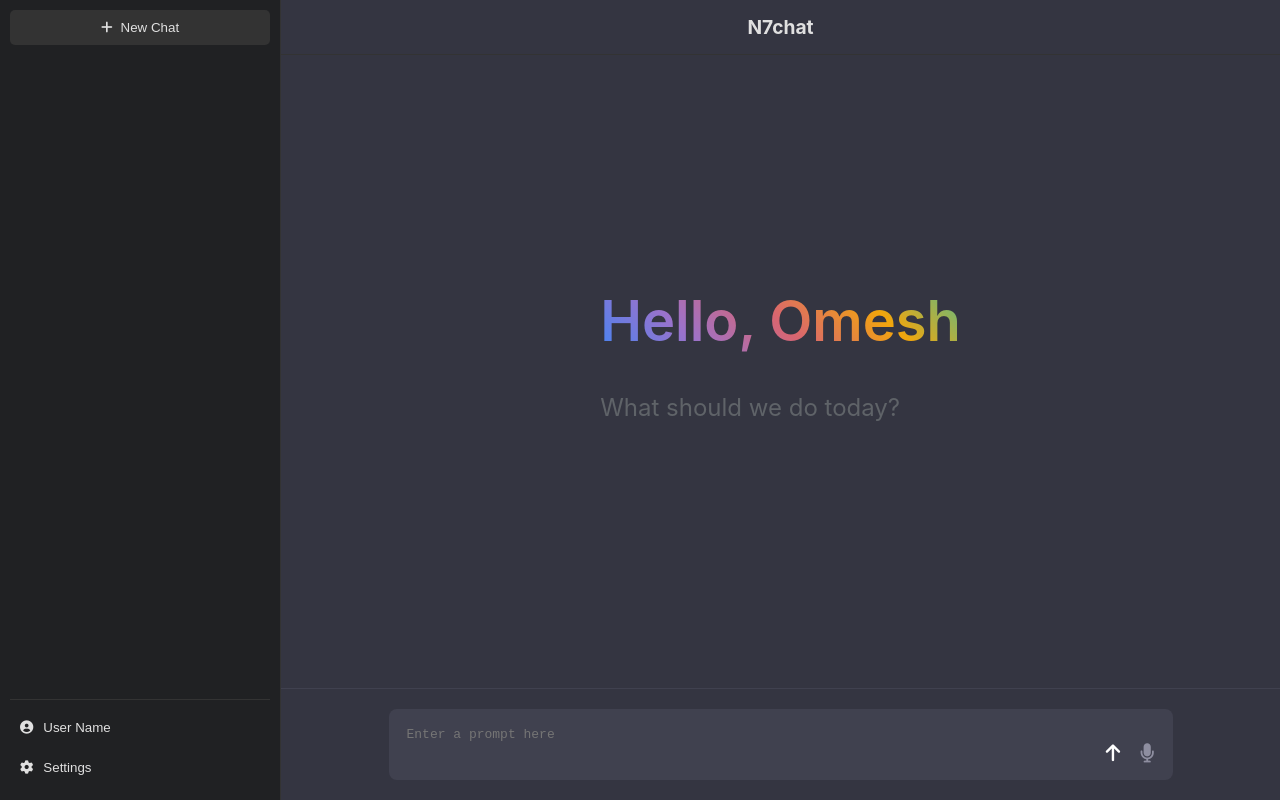
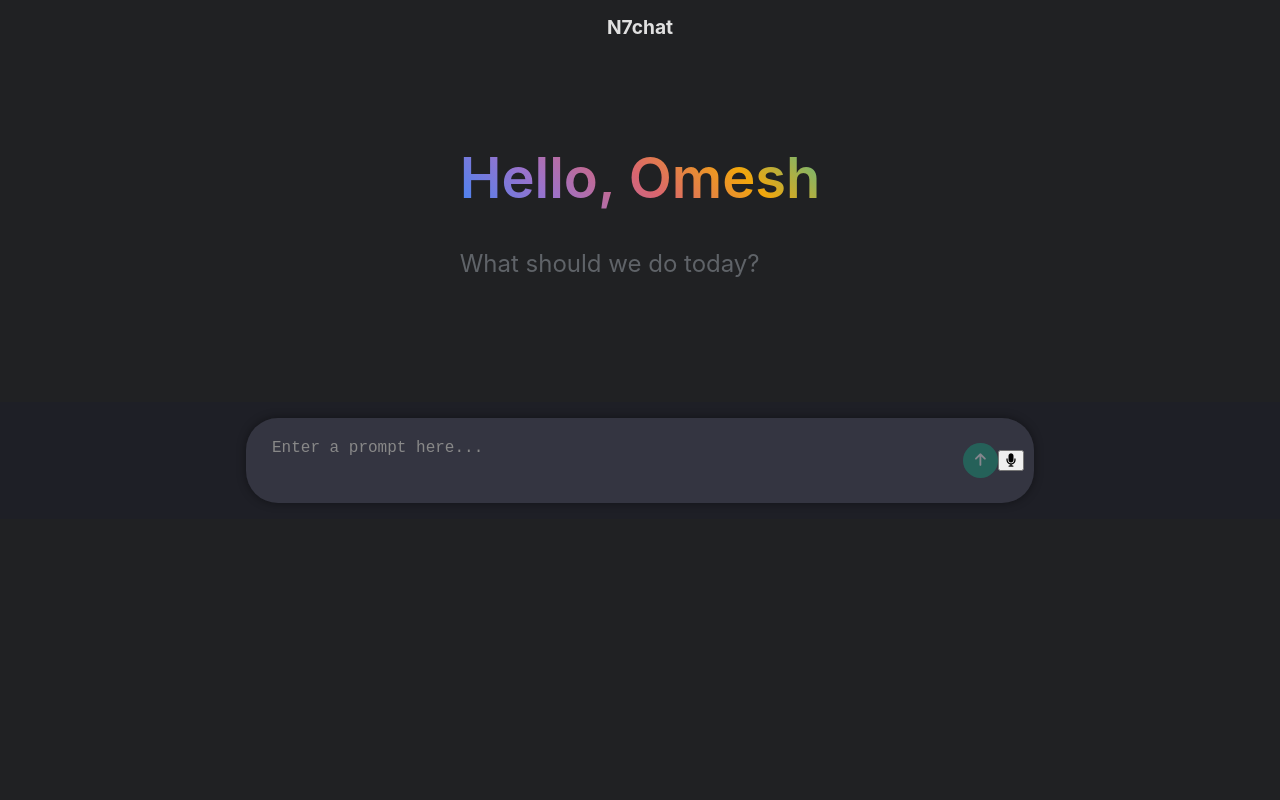
Before and after one commit to OmeshThokchom/Chatbot_manipur, a React (Vite) app in the folder frontend/: page / in a window 1280 px wide. Built offline with nearby package versions, Linux system fonts and the light colour scheme.

Commit message:
refactoring everything

```diff
--- a/frontend/src/App.css
+++ b/frontend/src/App.css
@@ -1,309 +1,25 @@
 .chat-wrapper {
-  display: flex;
   height: 100vh;
   width: 100vw;
-  background-color: #202123;
-  color: #e0e0e0;
-}
-
-.chat-sidebar {
-  width: 260px;
-  background-color: #202123;
-  display: flex;
-  flex-direction: column;
-  padding: 10px;
-  border-right: 1px solid #333;
-}
-
-.chat-sidebar__new-chat-button {
-  width: 100%;
-  padding: 10px;
-  background-color: #333;
-  color: #e0e0e0;
-  border: none;
-  border-radius: 5px;
-  cursor: pointer;
-  margin-bottom: 10px;
-  display: flex;
-  align-items: center;
-  justify-content: center;
-}
-
-.chat-sidebar__new-chat-button i {
-  margin-right: 8px;
-}
-
-.chat-sidebar__history {
-  flex-grow: 1;
-  overflow-y: auto;
-  padding-right: 5px;
-}
-
-.chat-sidebar__footer {
-  padding-top: 10px;
-  border-top: 1px solid #333;
-}
-
-.chat-sidebar__footer-button {
-  width: 100%;
-  padding: 10px;
-  background-color: transparent;
-  color: #e0e0e0;
-  border: none;
-  border-radius: 5px;
-  cursor: pointer;
-  display: flex;
-  align-items: center;
-  margin-bottom: 5px;
-}
-
-.chat-sidebar__footer-button i {
-  margin-right: 10px;
+  background-color: var(--background-color);
+  color: var(--text-color);
 }
 
 .chat-main {
   flex-grow: 1;
   display: flex;
   flex-direction: column;
-  background-color: #343541;
+  background-color: var(--background-color);
 }
 
 .chat-main__header {
   padding: 15px;
   text-align: center;
-  border-bottom: 1px solid #333;
+  border-bottom: 1px solid var(--surface-color);
 }
 
 .chat-main__title {
   margin: 0;
   font-size: 1.2em;
-  color: #e0e0e0;
+  color: var(--text-color);
 }
-
-.chat-main__messages {
-  flex-grow: 1;
-  overflow-y: auto;
-  padding: 20px;
-  display: flex;
-  flex-direction: column;
-}
-
-.chat-main__input-area {
-  padding: 20px;
-  background-color: #343541;
-  border-top: 1px solid #333;
-  display: flex;
-  flex-direction: column;
-  align-items: center;
-}
-
-.chat-main__disclaimer {
-  font-size: 0.8em;
-  color: #888;
-  margin-top: 10px;
-}
-
-.chat-input {
-  display: flex;
-  align-items: flex-end;
-  width: 100%;
-  max-width: 768px;
-  background-color: #40414f;
-  border-radius: 8px;
-  padding: 8px;
-  position: relative; /* Added for positioning waves */
-}
-
-.chat-input__field {
-  flex-grow: 1;
-  border: none;
-  background: transparent;
-  color: #e0e0e0;
-  padding: 10px;
-  resize: none;
-  outline: none;
-  font-size: 1em;
-  max-height: 200px; /* Limit textarea height */
-  overflow-y: auto;
-  transition: all 0.3s ease; /* Added for smooth transition */
-}
-
-.chat-input__field--voice-active {
-  background-color: #555666; /* Darker background when voice active */
-  color: transparent; /* Hide text */
-  text-align: center;
-  display: flex;
-  align-items: center;
-  justify-content: center;
-  font-size: 1.5em; /* Larger icon */
-  position: absolute;
-  top: 0;
-  left: 0;
-  right: 0;
-  bottom: 0;
-  z-index: 1; /* Ensure it's above other elements if needed */
-}
-
-.chat-input__field--voice-active::placeholder {
-  color: transparent; /* Hide placeholder text */
-}
-
-.chat-input__field--voice-active::before {
-  content: '\f130'; /* Microphone icon from Font Awesome */
-  font-family: "Font Awesome 5 Free";
-  font-weight: 900;
-  color: #007bff;
-  position: absolute;
-  top: 50%;
-  left: 50%;
-  transform: translate(-50%, -50%);
-  z-index: 2;
-}
-
-.chat-input__send-button,
-.chat-input__voice-button {
-  background-color: transparent;
-  border: none;
-  color: #8e8ea0;
-  cursor: pointer;
-  padding: 10px;
-  font-size: 1.2em;
-  display: flex;
-  align-items: center;
-  justify-content: center;
-  z-index: 3; /* Ensure buttons are clickable */
-}
-
-.chat-input__send-button:hover,
-.chat-input__voice-button:hover {
-  color: #fff;
-}
-
-.voice-button-container {
-  position: relative;
-  display: flex;
-  align-items: center;
-  justify-content: center;
-}
-
-.voice-button-container__waves {
-  position: absolute;
-  width: 40px;
-  height: 40px;
-  border-radius: 50%;
-  background-color: rgba(0, 123, 255, 0.3);
-  opacity: 0;
-  transform: scale(0);
-  transition: all 0.5s ease-out;
-  z-index: 0; /* Ensure waves are behind the icon */
-}
-
-.voice-button-container__waves--active {
-  animation: pulse 1.5s infinite;
-}
-
-@keyframes pulse {
-  0% {
-    transform: scale(0.5);
-    opacity: 0.7;
-  }
-  100% {
-    transform: scale(1.2);
-    opacity: 0;
-  }
-}
-
-/* Message styling */
-.message {
-  display: flex;
-  align-items: flex-start;
-  margin-bottom: 20px;
-  padding: 15px;
-  border-radius: 8px;
-}
-
-.message__avatar {
-  width: 30px;
-  height: 30px;
-  border-radius: 50%;
-  display: flex;
-  align-items: center;
-  justify-content: center;
-  font-size: 0.9em;
-  margin-right: 15px;
-  flex-shrink: 0;
-}
-
-.message__avatar--user {
-  background-color: #007bff;
-  color: white;
-}
-
-.message__avatar--assistant {
-  background-color: #1a73e8;
-  color: white;
-}
-
-.message__content {
-  flex-grow: 1;
-  line-height: 1.6;
-  overflow-wrap: break-word;
-  word-break: break-word;
-}
-
-/* Markdown and code highlighting */
-.markdown p {
-  margin-bottom: 1em;
-}
-
-.markdown pre {
-  background-color: #2d2d2d;
-  padding: 10px;
-  border-radius: 5px;
-  overflow-x: auto;
-}
-
-.markdown code {
-  font-family: 'Fira Code', 'Consolas', 'Monaco', 'Andale Mono', 'Ubuntu Mono', monospace;
-  font-size: 0.9em;
-}
-
-.markdown pre code {
-  display: block;
-  padding: 0;
-  color: #ccc;
-}
-
-.typing-indicator {
-  display: flex;
-  align-items: center;
-  margin-bottom: 20px;
-  padding: 15px;
-  border-radius: 8px;
-}
-
-.typing-indicator__dot {
-  background-color: #888;
-  width: 8px;
-  height: 8px;
-  border-radius: 50%;
-  margin: 0 2px;
-  animation: bounce 1.4s infinite ease-in-out both;
-}
-
-.typing-indicator__dot:nth-child(1) {
-  animation-delay: -0.32s;
-}
-
-.typing-indicator__dot:nth-child(2) {
-  animation-delay: -0.16s;
-}
-
-@keyframes bounce {
-  0%, 80%, 100% {
-    transform: scale(0);
-  }
-  40% {
-    transform: scale(1);
-  }
-}
--- a/frontend/src/App.tsx
+++ b/frontend/src/App.tsx
@@ -1,6 +1,6 @@
 import ChatPage from './pages/ChatPage';
 import './App.css';
-import './styles/DarkMode.css';
+
 
 function App() {
   return (
--- a/frontend/src/components/ChatInput.css
+++ b/frontend/src/components/ChatInput.css
@@ -1,94 +1,94 @@
 .chat-main__input-area {
-  padding: 20px;
-  background-color: var(--background-color);
-  border-top: 1px solid var(--surface-color);
+  padding: 1rem;
+  background-color: #1e1f26;
   display: flex;
-  flex-direction: column;
+  justify-content: center;
   align-items: center;
-}
-
-.chat-main__disclaimer {
-  font-size: 0.8em;
-  color: rgba(224, 224, 224, 0.5);
-  margin-top: 10px;
 }
 
 .chat-input {
   display: flex;
-  align-items: flex-end;
+  align-items: center;
   width: 100%;
   max-width: 768px;
-  background-color: var(--surface-color);
-  border-radius: 8px;
-  padding: 8px;
-  position: relative; /* Added for positioning waves */
-  transition: box-shadow 0.3s ease-in-out;
+  background-color: #343541;
+  border-radius: 2rem;
+  padding: 0.4rem 0.6rem;
+  transition: box-shadow 0.25s ease;
+  box-shadow: 0 0 10px rgba(0, 0, 0, 0.4);
 }
 
 .chat-input:focus-within {
-  box-shadow: 0 0 0 2px var(--accent-color);
+  box-shadow: 0 0 0 1.5px #10a37f, 0 0 10px rgba(16, 163, 127, 0.3);
 }
 
 .chat-input__field {
-  flex-grow: 1;
+  flex: 1;
+  background: transparent;
   border: none;
-  background: transparent;
-  color: var(--text-color);
-  padding: 10px;
+  color: #e4e4e4;
   resize: none;
+  font-size: 1rem;
   outline: none;
-  font-size: 1em;
-  max-height: 200px; /* Limit textarea height */
-  overflow-y: auto;
-  transition: all 0.3s ease; /* Added for smooth transition */
+  padding: 0.75rem 1rem;
+  line-height: 1.5;
+  height: 2.4rem;
+  display: flex;
+  align-items: center;
+  overflow: hidden;
 }
 
-.chat-input__field--voice-active {
-  background-color: #1c1e22; /* Darker background when voice active */
-  color: transparent; /* Hide text */
-  text-align: center;
+.chat-input__field::placeholder {
+  color: #888;
+}
+
+.chat-input__send-button {
+  background-color: #10a37f;
+  border: none;
+  color: white;
+  cursor: pointer;
+  width: 2.2rem;
+  height: 2.2rem;
+  border-radius: 50%;
   display: flex;
   align-items: center;
   justify-content: center;
-  font-size: 1.5em; /* Larger icon */
-  position: absolute;
-  top: 0;
-  left: 0;
-  right: 0;
-  bottom: 0;
-  z-index: 1; /* Ensure it's above other elements if needed */
-}
-
-.chat-input__field--voice-active::placeholder {
-  color: transparent; /* Hide placeholder text */
-}
-
-.chat-input__field--voice-active::before {
-  content: '\f130'; /* Microphone icon from Font Awesome */
-  font-family: "Font Awesome 5 Free";
-  font-weight: 900;
-  color: var(--accent-color);
-  position: absolute;
-  top: 50%;
-  left: 50%;
-  transform: translate(-50%, -50%);
-  z-index: 2;
-}
-
-.chat-input__send-button {
-  background-color: transparent;
-  border: none;
-  color: var(--text-color);
-  cursor: pointer;
-  padding: 10px;
-  font-size: 1.2em;
-  display: flex;
-  align-items: center;
-  justify-content: center;
-  z-index: 3; /* Ensure buttons are clickable */
-  transition: background-color 0.3s ease-in-out, color 0.3s ease-in-out;
+  margin-left: 0.5rem;
+  transition: all 0.25s ease;
+  font-size: 1rem;
 }
 
 .chat-input__send-button:hover {
-  color: var(--accent-color);
+  background-color: #0d906e;
+  transform: scale(1.08);
 }
+
+.chat-input__send-button:disabled {
+  opacity: 0.4;
+  cursor: not-allowed;
+}
+
+.chat-input__send-button i {
+  font-size: 0.9rem;
+}
+
+.voice-button {
+  margin-left: 0.4rem;
+}
+
+@media (max-width: 600px) {
+  .chat-input {
+    max-width: 95%;
+    padding: 0.35rem 0.5rem;
+  }
+
+  .chat-input__field {
+    font-size: 0.95rem;
+    padding: 0.6rem;
+  }
+
+  .chat-input__send-button {
+    width: 2rem;
+    height: 2rem;
+  }
+}
--- a/frontend/src/components/ChatInput.tsx
+++ b/frontend/src/components/ChatInput.tsx
@@ -1,6 +1,6 @@
-import React, { useState, useRef, useEffect } from 'react';
-import VoiceInputButton from './VoiceInputButton';
-import './ChatInput.css';
+import React, { useState, useRef, useEffect } from "react";
+import VoiceInputButton from "./VoiceInputButton";
+import "./ChatInput.css";
 
 interface ChatInputProps {
   sendMessage: (message: string) => void;
@@ -15,23 +15,24 @@ const ChatInput: React.FC<ChatInputProps> = ({
   isVoiceActive,
   isLoading,
 }) => {
-  const [inputValue, setInputValue] = useState<string>('');
+  const [inputValue, setInputValue] = useState<string>("");
   const textareaRef = useRef<HTMLTextAreaElement>(null);
 
   useEffect(() => {
     if (textareaRef.current) {
-      textareaRef.current.style.height = 'auto';
-      textareaRef.current.style.height = textareaRef.current.scrollHeight + 'px';
+      textareaRef.current.style.height = "auto";
+      textareaRef.current.style.height = textareaRef.current.scrollHeight + "px";
     }
   }, [inputValue]);
 
   const handleSendMessage = () => {
-    sendMessage(inputValue);
-    setInputValue('');
+    if (!inputValue.trim()) return;
+    sendMessage(inputValue.trim());
+    setInputValue("");
   };
 
   const handleKeyDown = (event: React.KeyboardEvent<HTMLTextAreaElement>) => {
-    if (event.key === 'Enter' && !event.shiftKey) {
+    if (event.key === "Enter" && !event.shiftKey) {
       event.preventDefault();
       handleSendMessage();
     }
@@ -42,17 +43,15 @@ const ChatInput: React.FC<ChatInputProps> = ({
       <div className="chat-input">
         <textarea
           ref={textareaRef}
-          id="user-input"
           className="chat-input__field"
-          placeholder="Enter a prompt here"
+          placeholder="Enter a prompt here..."
           value={inputValue}
           onChange={(e) => setInputValue(e.target.value)}
           onKeyDown={handleKeyDown}
           disabled={isVoiceActive || isLoading}
           rows={1}
-        ></textarea>
+        />
         <button
-          id="send-button"
           className="chat-input__send-button"
           onClick={handleSendMessage}
           disabled={!inputValue.trim() || isLoading || isVoiceActive}
--- a/frontend/src/components/ChatWindow.css
+++ b/frontend/src/components/ChatWindow.css
@@ -1,7 +1,7 @@
 .chat-main__messages {
   flex-grow: 1;
   overflow-y: auto;
-  padding: 20px;
+  padding: 1.25rem;
   display: flex;
   flex-direction: column;
   max-width: 768px;
--- a/frontend/src/components/Sidebar.css
+++ /dev/null
@@ -1,54 +0,0 @@
-.chat-sidebar {
-  width: 260px;
-  background-color: var(--surface-color);
-  display: flex;
-  flex-direction: column;
-  padding: 10px;
-  border-right: 1px solid var(--background-color);
-}
-
-.chat-sidebar__new-chat-button {
-  width: 100%;
-  padding: 10px;
-  background-color: var(--accent-color);
-  color: var(--text-color);
-  border: none;
-  border-radius: 5px;
-  cursor: pointer;
-  margin-bottom: 10px;
-  display: flex;
-  align-items: center;
-  justify-content: center;
-}
-
-.chat-sidebar__new-chat-button i {
-  margin-right: 8px;
-}
-
-.chat-sidebar__history {
-  flex-grow: 1;
-  overflow-y: auto;
-  padding-right: 5px;
-}
-
-.chat-sidebar__footer {
-  padding-top: 10px;
-  border-top: 1px solid var(--background-color);
-}
-
-.chat-sidebar__footer-button {
-  width: 100%;
-  padding: 10px;
-  background-color: transparent;
-  color: var(--text-color);
-  border: none;
-  border-radius: 5px;
-  cursor: pointer;
-  display: flex;
-  align-items: center;
-  margin-bottom: 5px;
-}
-
-.chat-sidebar__footer-button i {
-  margin-right: 10px;
-}
--- a/frontend/src/components/Sidebar.tsx
+++ /dev/null
@@ -1,26 +0,0 @@
-import React from 'react';
-
-import './Sidebar.css';
-
-const Sidebar: React.FC = () => {
-  return (
-    <div className="chat-sidebar">
-      <button className="chat-sidebar__new-chat-button">
-        <i className="fas fa-plus"></i> New Chat
-      </button>
-      <div className="chat-sidebar__history">
-        {/* Chat history items will go here */}
-      </div>
-      <div className="chat-sidebar__footer">
-        <button className="chat-sidebar__footer-button">
-          <i className="fas fa-user-circle"></i> User Name
-        </button>
-        <button className="chat-sidebar__footer-button">
-          <i className="fas fa-cog"></i> Settings
-        </button>
-      </div>
-    </div>
-  );
-};
-
-export default Sidebar;
--- a/frontend/src/components/TypingIndicator.css
+++ b/frontend/src/components/TypingIndicator.css
@@ -1,8 +1,3 @@
-.typing-indicator {
-}
-
-.typing-indicator .message__content {
-}
 
 .typing-indicator__dot {
   background-color: var(--text-color);
--- a/frontend/src/pages/ChatPage.tsx
+++ b/frontend/src/pages/ChatPage.tsx
@@ -1,7 +1,6 @@
 import { useState, useEffect, useRef, useCallback } from 'react';
 import ChatWindow from '../components/ChatWindow';
 import ChatInput from '../components/ChatInput';
-import Sidebar from '../components/Sidebar';
 
 interface Message {
   id: number;
@@ -121,7 +120,7 @@ const ChatPage: React.FC = () => {
 
   return (
     <div className="chat-wrapper">
-      <Sidebar />
+      {/* Removed Sidebar component */}
       <div className="chat-main">
         <header className="chat-main__header">
           <h1 className="chat-main__title">N7chat</h1>
--- a/frontend/src/styles/DarkMode.css
+++ /dev/null
@@ -1,40 +0,0 @@
-:root {
-  --background-color: #343541;
-  --surface-color: #40414F;
-  --accent-color: #2a5279;
-  --text-color: #FFFFFF;
-  --user-message-color: var(--accent-color);
-  --assistant-message-color: transparent;
-}
-
-body {
-  background-color: var(--background-color);
-  color: var(--text-color);
-}
-
-.chat-main {
-  background-color: var(--background-color);
-}
-
-.chat-main__input-area {
-  background-color: var(--background-color);
-  border-top: 1px solid var(--surface-color);
-}
-
-.chat-input {
-  background-color: var(--surface-color);
-}
-
-.chat-input__field {
-  color: var(--text-color);
-}
-
-.chat-input__send-button,
-.voice-input-button {
-  color: var(--text-color);
-}
-
-.chat-input__send-button:hover,
-.voice-input-button:hover {
-  color: var(--accent-color);
-}
```
Also changed, not shown: frontend/src/components/Message.css (+6 -6 lines), frontend/src/components/image.png (added).
